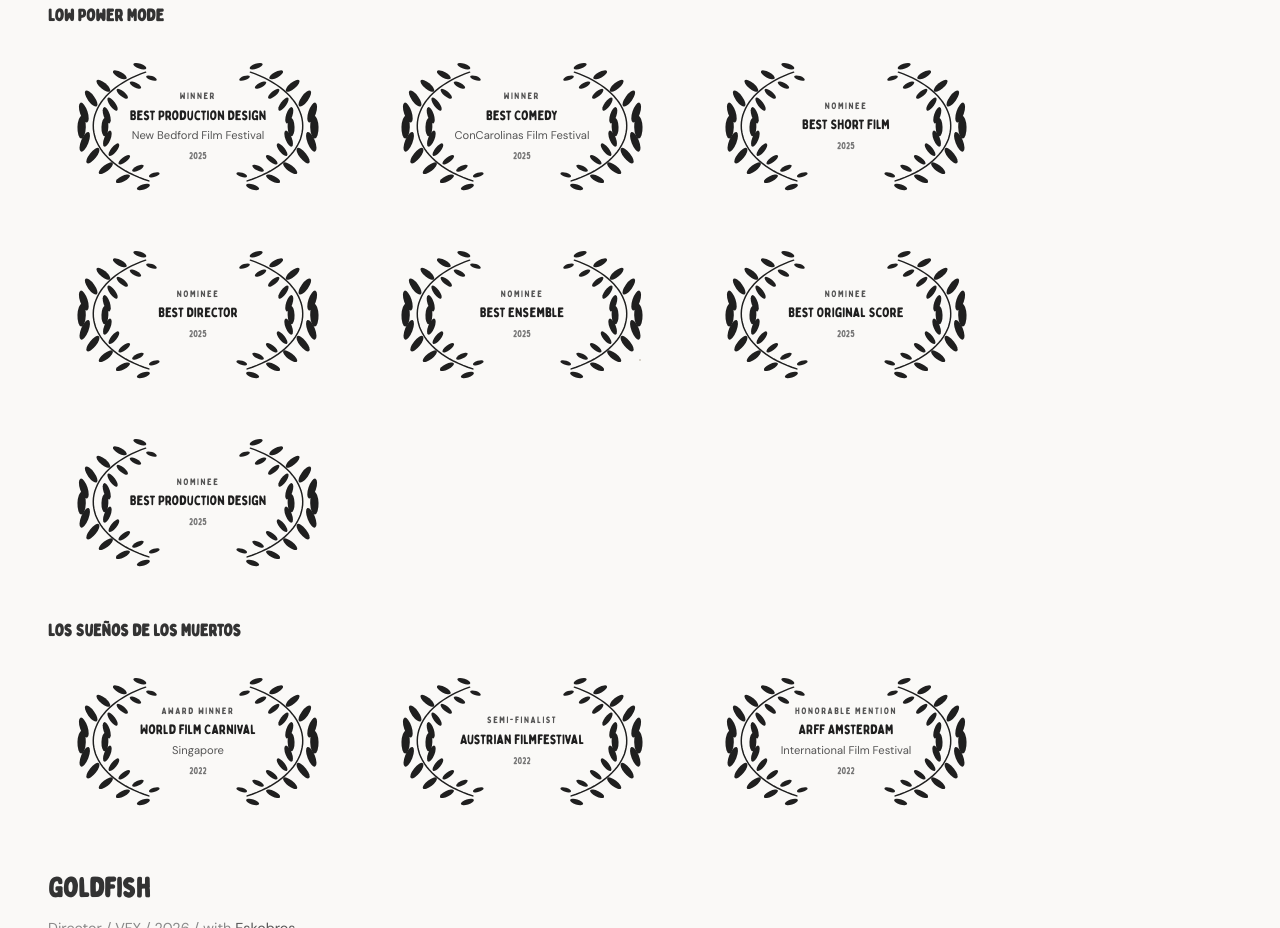
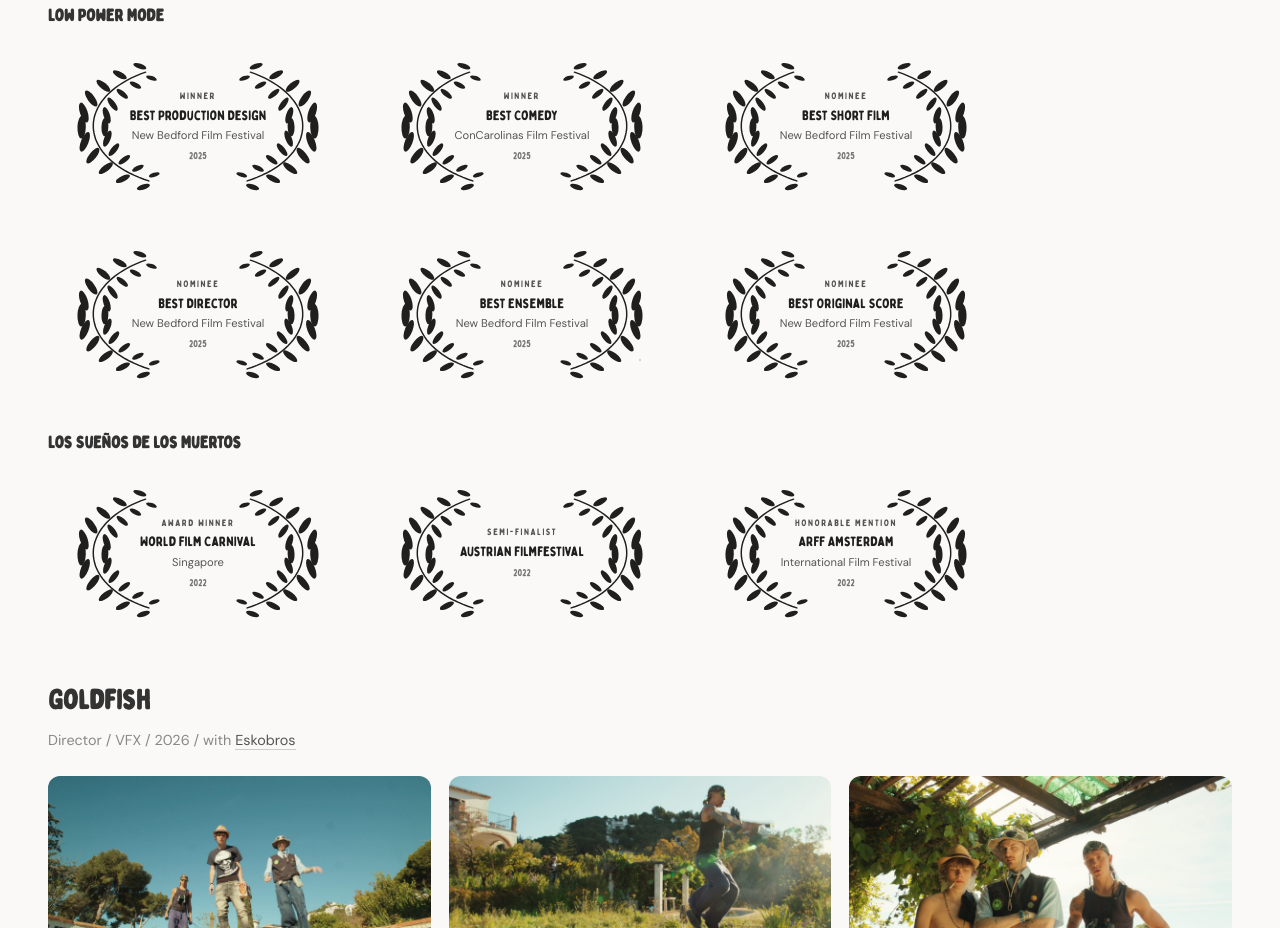
Before and after one commit to ChristopherJorna/portfolio-2, a plain HTML site: page index.html in a window 1280 px wide. Shown: the part 2440-3368 px from the top of the page. Drawn offline with Linux system fonts and the light colour scheme.

Commit message:
Laurels: name festival on every badge (nominees = New Bedford)

```diff
--- a/index.html
+++ b/index.html
@@ -702,6 +702,7 @@
                     <div class="laurel-text">
                         <span class="laurel-top">Nominee</span>
                         <span class="laurel-mid">Best Short Film</span>
+                        <span class="laurel-fest">New Bedford Film Festival</span>
                         <span class="laurel-year">2025</span>
                     </div>
                 </div>
@@ -710,6 +711,7 @@
                     <div class="laurel-text">
                         <span class="laurel-top">Nominee</span>
                         <span class="laurel-mid">Best Director</span>
+                        <span class="laurel-fest">New Bedford Film Festival</span>
                         <span class="laurel-year">2025</span>
                     </div>
                 </div>
@@ -718,6 +720,7 @@
                     <div class="laurel-text">
                         <span class="laurel-top">Nominee</span>
                         <span class="laurel-mid">Best Ensemble</span>
+                        <span class="laurel-fest">New Bedford Film Festival</span>
                         <span class="laurel-year">2025</span>
                     </div>
                 </div>
@@ -726,14 +729,7 @@
                     <div class="laurel-text">
                         <span class="laurel-top">Nominee</span>
                         <span class="laurel-mid">Best Original Score</span>
-                        <span class="laurel-year">2025</span>
-                    </div>
-                </div>
-                <div class="laurel">
-                    <svg viewBox="0 0 330 180" aria-hidden="true"><use href="#wreath"/></svg>
-                    <div class="laurel-text">
-                        <span class="laurel-top">Nominee</span>
-                        <span class="laurel-mid">Best Production Design</span>
+                        <span class="laurel-fest">New Bedford Film Festival</span>
                         <span class="laurel-year">2025</span>
                     </div>
                 </div>
```
